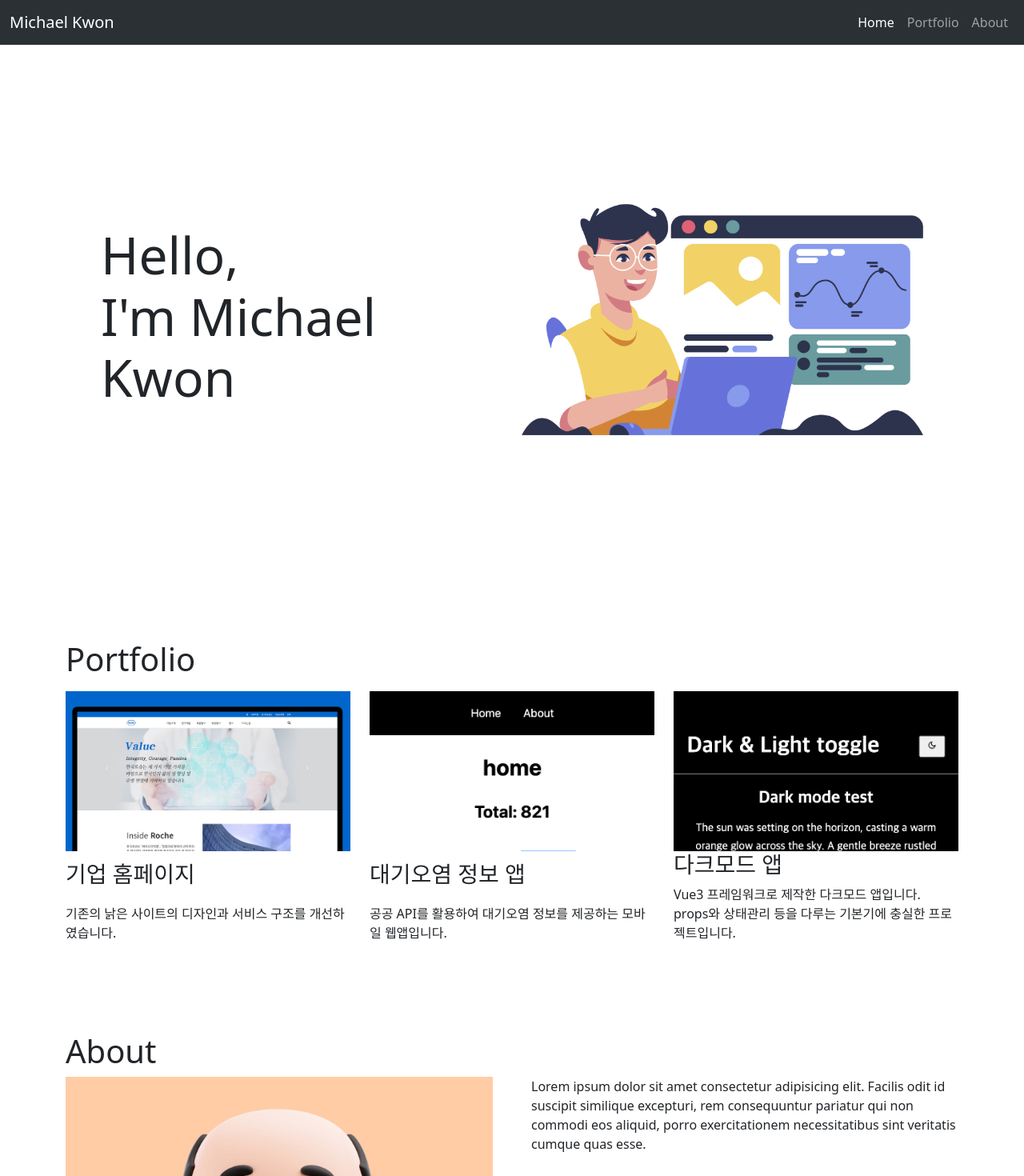
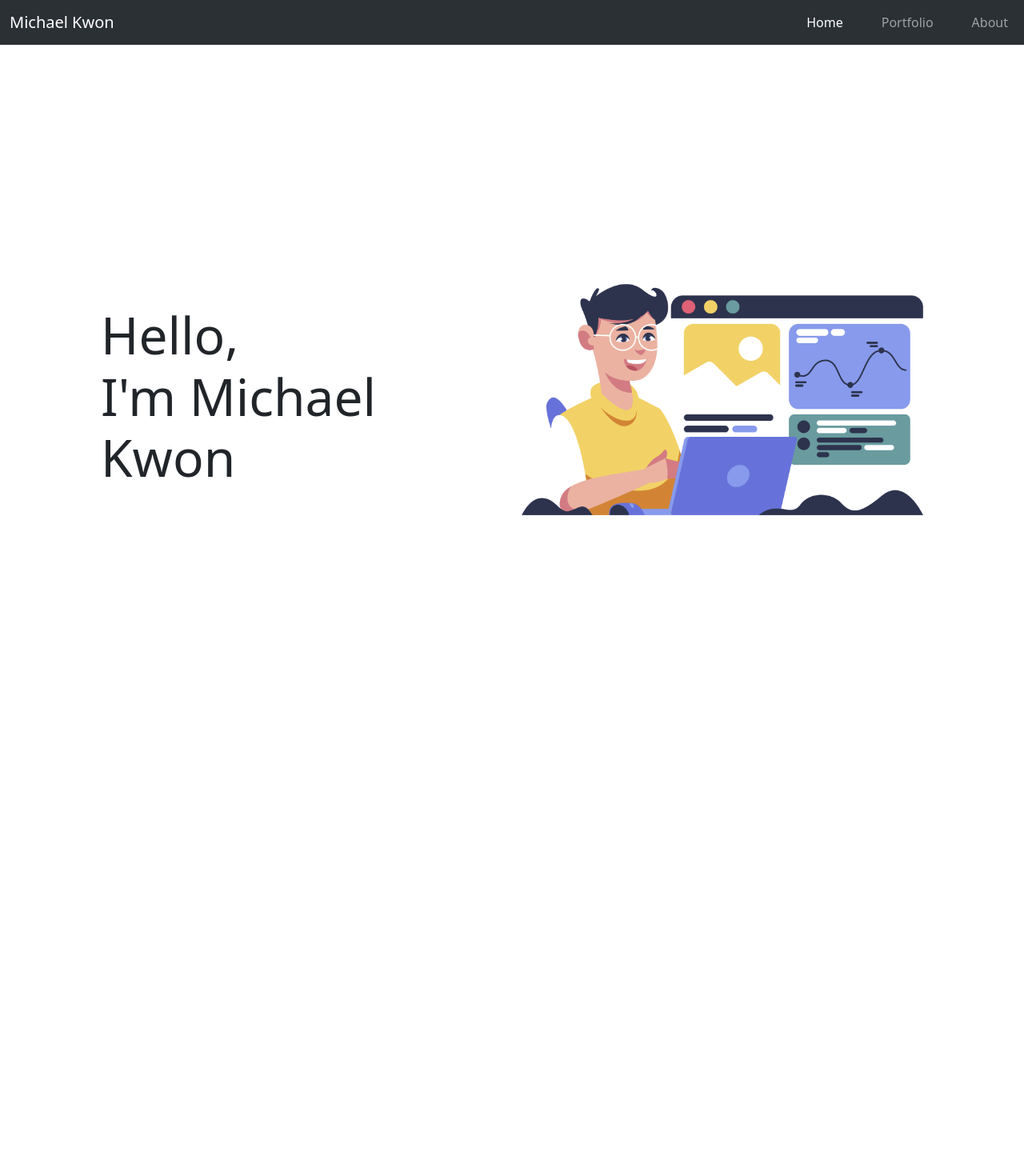
Before and after one commit to csslick/vue3-portfolio, a Vue app: page / in a window 1280 px wide. Shown: the top 1470 px of the page at 80% size. After the commit the page ends 900 px from the top, so only its background shows below. Built offline with nearby package versions, Linux system fonts and the light colour scheme.

Commit message:
section2-31 router

```diff
--- a/package.json
+++ b/package.json
@@ -10,7 +10,8 @@
   },
   "dependencies": {
     "bootstrap": "^5.3.2",
-    "vue": "^3.3.11"
+    "vue": "^3.3.11",
+    "vue-router": "^4.2.5"
   },
   "devDependencies": {
     "@vitejs/plugin-vue": "^4.5.2",
--- a/src/App.vue
+++ b/src/App.vue
@@ -1,5 +1,5 @@
 <script setup>
-  import Title from './components/Title.vue';
+  import TitlePage from './components/TitlePage.vue';
   import Portfolio from './components/Portfolio.vue';
   import About from './components/About.vue';
 </script>
@@ -15,22 +15,25 @@
       <div class="collapse navbar-collapse" id="navbarNav">
         <ul class="navbar-nav ms-auto">
           <li class="nav-item">
-            <a class="nav-link active" aria-current="page" href="#">Home</a>
+            <a class="nav-link active" aria-current="page" href="/">Home</a>
           </li>
           <li class="nav-item">
-            <a class="nav-link" href="#">Portfolio</a>
+            <a class="nav-link" href="/portfolio">Portfolio</a>
           </li>
           <li class="nav-item">
-            <a class="nav-link" href="#">About</a>
+            <a class="nav-link" href="/about">About</a>
           </li>
         </ul>
       </div>
     </div>
   </nav>
-  <Title />
-  <Portfolio />
-  <About />
+
+  <router-view />
+
 </template>
 
 <style scoped lang="scss">
+  .navbar {
+    .nav-item { margin-left: 2em; }
+  }
 </style>
--- a/src/main.js
+++ b/src/main.js
@@ -3,5 +3,6 @@ import './style.css'
 import App from './App.vue'
 import 'bootstrap/dist/css/bootstrap.min.css';
 import 'bootstrap/dist/js/bootstrap.bundle.min';
+import router from './router/router';
 
-createApp(App).mount('#app')
+createApp(App).use(router).mount('#app');
--- /dev/null
+++ b/src/router/router.js
@@ -0,0 +1,15 @@
+import { createWebHistory, createRouter } from "vue-router";
+import TitlePage from '../components/TitlePage.vue';
+import About from '../components/About.vue';
+import Portfolio from '../components/Portfolio.vue';
+
+const router = createRouter({
+  history: createWebHistory(),
+  routes: [
+    { path: '/', component: TitlePage },
+    { path: '/about', component: About },
+    { path: '/portfolio', component: Portfolio },
+  ]
+})
+
+export default router;
--- a/src/style.css
+++ b/src/style.css
@@ -2,3 +2,7 @@
   margin: 0;
   box-sizing: border-box;
 }
+
+section {
+  padding-top: 100px;
+}
```
Also changed, not shown: src/components/TitlePage.vue (renamed from src/components/Title.vue), 1 other file (tests, documents, lock files or other folders).
